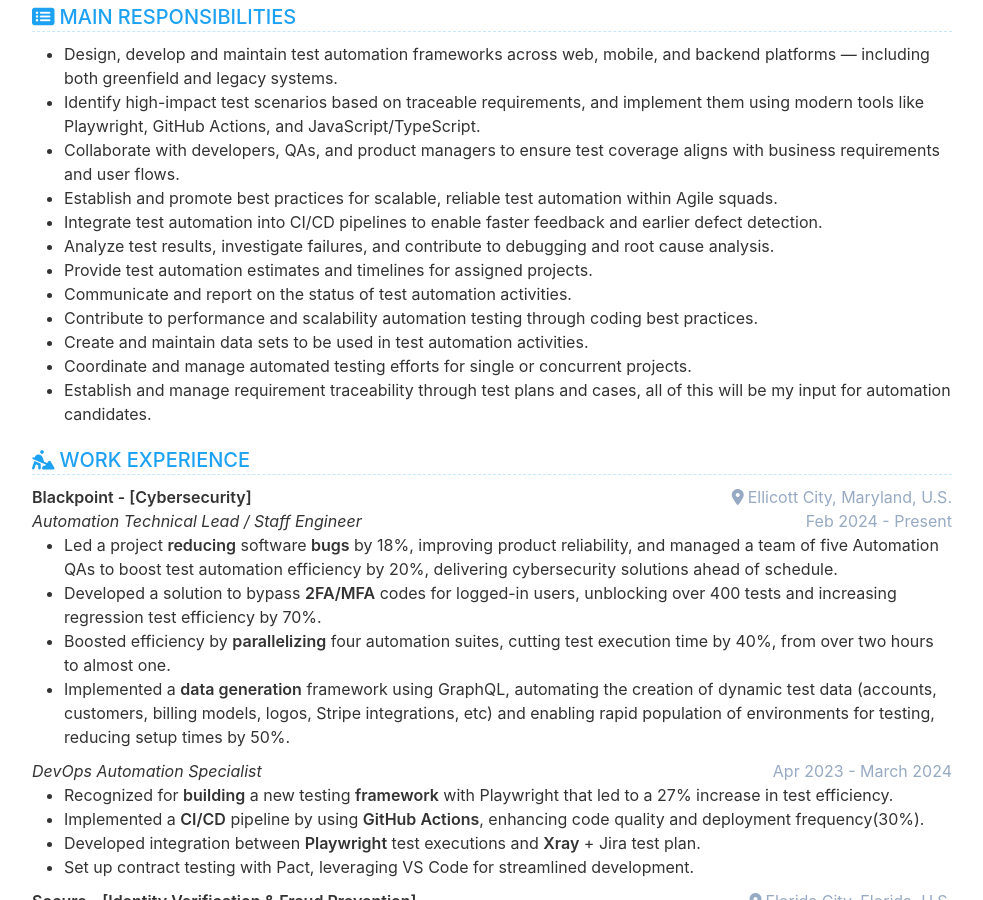
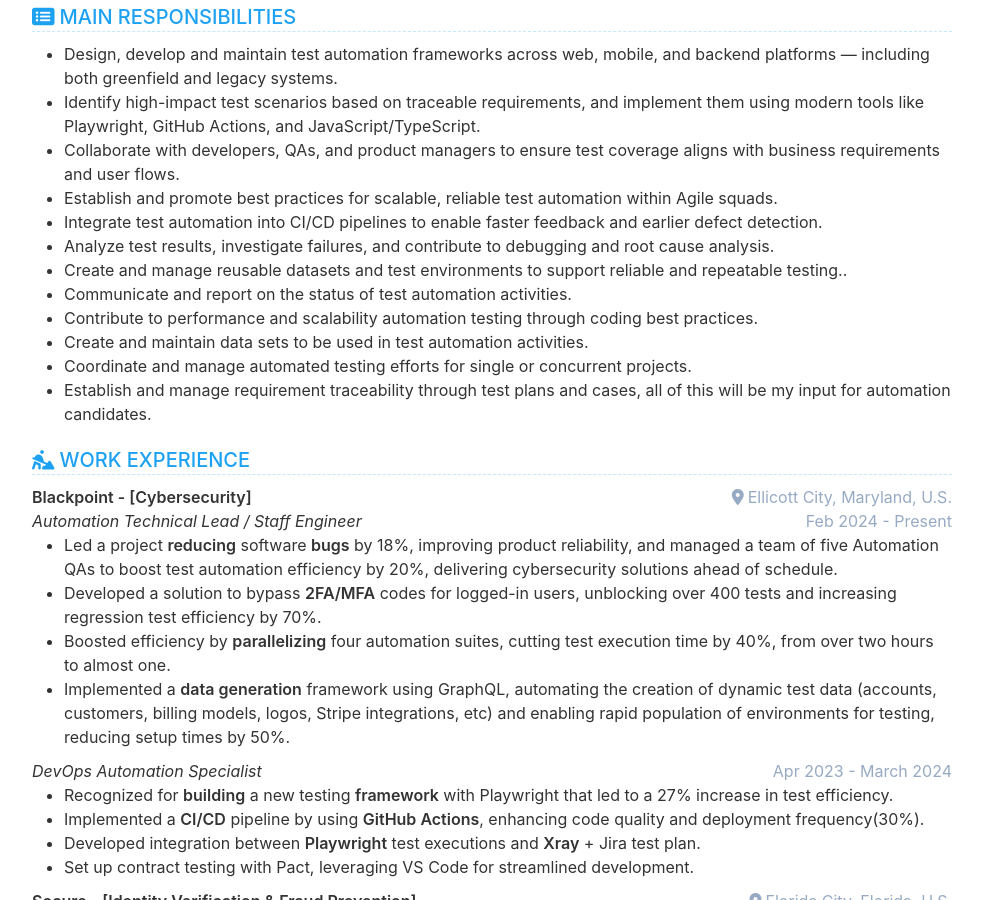
Before and after one commit to cvera08/full-resume, a Jekyll site: the page built from index.html, in a window 1280 px wide and 900 px high, scrolled down 1652 px. Shown: the whole window, without its empty margins (148-1131 px from the left). Built offline with Jekyll 4.4.1, drawn with Linux system fonts in a browser that asks for light colours.

Commit message:
feat: main responsibilities change - seventh paragraph

```diff
--- a/_data/data.yml
+++ b/_data/data.yml
@@ -107,7 +107,7 @@ reference:
     - Establish and promote best practices for scalable, reliable test automation within Agile squads.
     - Integrate test automation into CI/CD pipelines to enable faster feedback and earlier defect detection.
     - Analyze test results, investigate failures, and contribute to debugging and root cause analysis.
-    - Provide test automation estimates and timelines for assigned projects.
+    - Create and manage reusable datasets and test environments to support reliable and repeatable testing..
     - Communicate and report on the status of test automation activities.
     - Contribute to performance and scalability automation testing through coding best practices.
     - Create and maintain data sets to be used in test automation activities.
```
